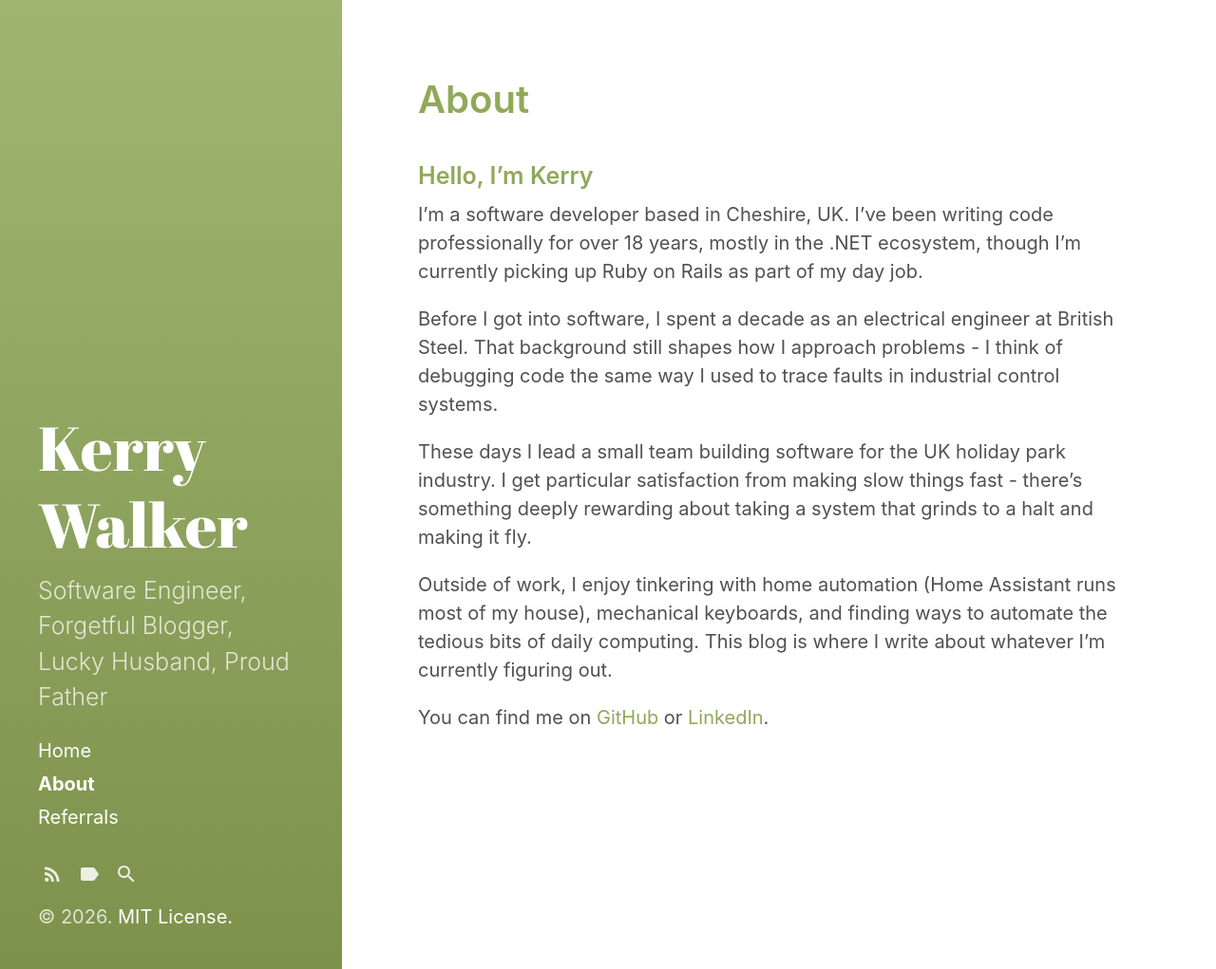
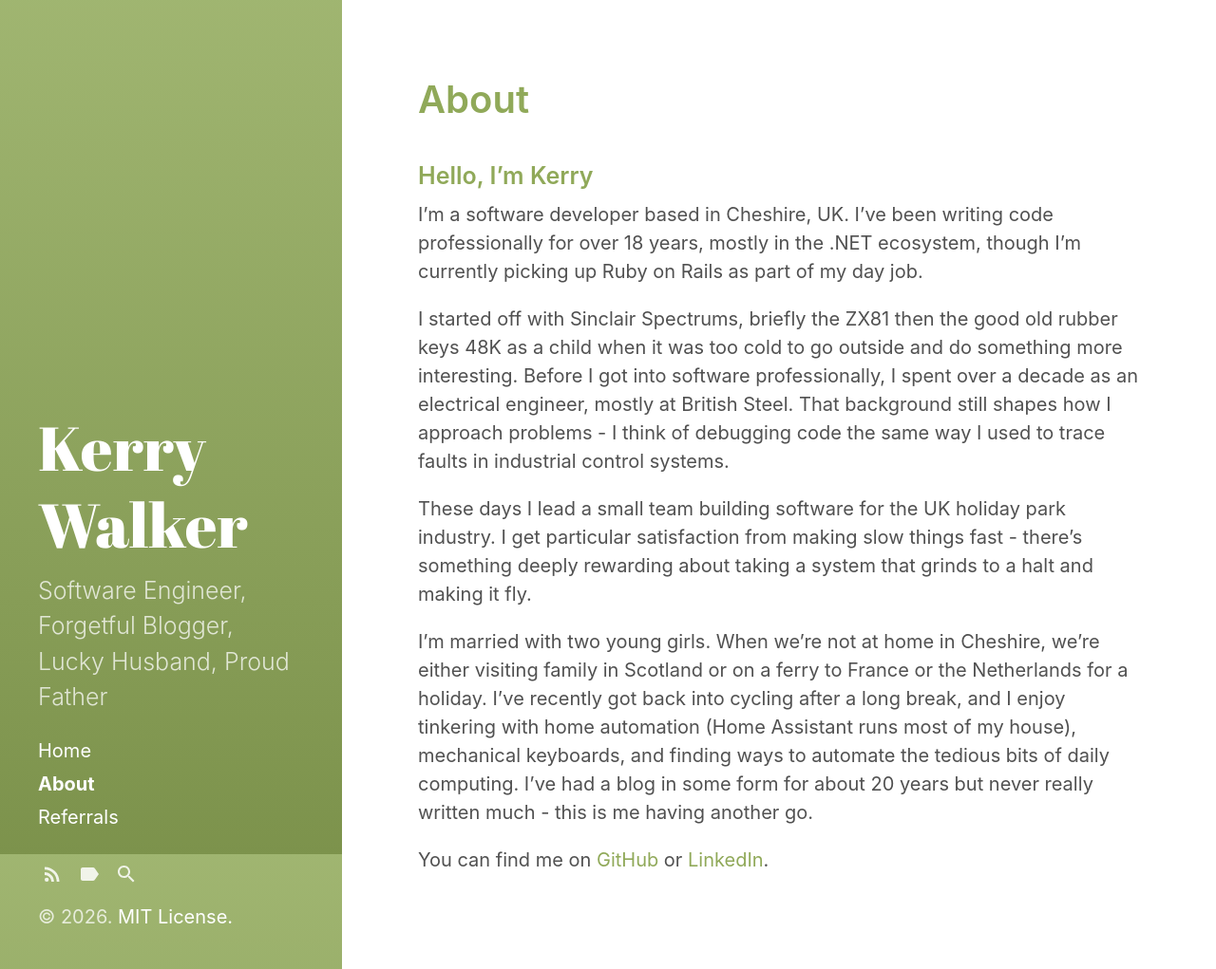
Before and after one commit to KerryWalker/KerryWalker.github.io, a Jekyll site: the page built from about.md, in a window 1280 px wide and 1021 px high. Shown: the whole window at 95% size. Built offline with Jekyll 4.4.1, drawn with Linux system fonts in a browser that asks for light colours.

Commit message:
Add personal details to about page

```diff
--- a/about.md
+++ b/about.md
@@ -8,10 +8,10 @@ sidebar_link: true
 
 I'm a software developer based in Cheshire, UK. I've been writing code professionally for over 18 years, mostly in the .NET ecosystem, though I'm currently picking up Ruby on Rails as part of my day job.
 
-Before I got into software, I spent a decade as an electrical engineer at British Steel. That background still shapes how I approach problems - I think of debugging code the same way I used to trace faults in industrial control systems.
+I started off with Sinclair Spectrums, briefly the ZX81 then the good old rubber keys 48K as a child when it was too cold to go outside and do something more interesting. Before I got into software professionally, I spent over a decade as an electrical engineer, mostly at British Steel. That background still shapes how I approach problems - I think of debugging code the same way I used to trace faults in industrial control systems.
 
 These days I lead a small team building software for the UK holiday park industry. I get particular satisfaction from making slow things fast - there's something deeply rewarding about taking a system that grinds to a halt and making it fly.
 
-Outside of work, I enjoy tinkering with home automation (Home Assistant runs most of my house), mechanical keyboards, and finding ways to automate the tedious bits of daily computing. This blog is where I write about whatever I'm currently figuring out.
+I'm married with two young girls. When we're not at home in Cheshire, we're either visiting family in Scotland or on a ferry to France or the Netherlands for a holiday. I've recently got back into cycling after a long break, and I enjoy tinkering with home automation (Home Assistant runs most of my house), mechanical keyboards, and finding ways to automate the tedious bits of daily computing. I've had a blog in some form for about 20 years but never really written much - this is me having another go.
 
 You can find me on [GitHub](https://github.com/KerryWalker) or [LinkedIn](https://www.linkedin.com/in/kerry-w-8180ba13a/).
```
